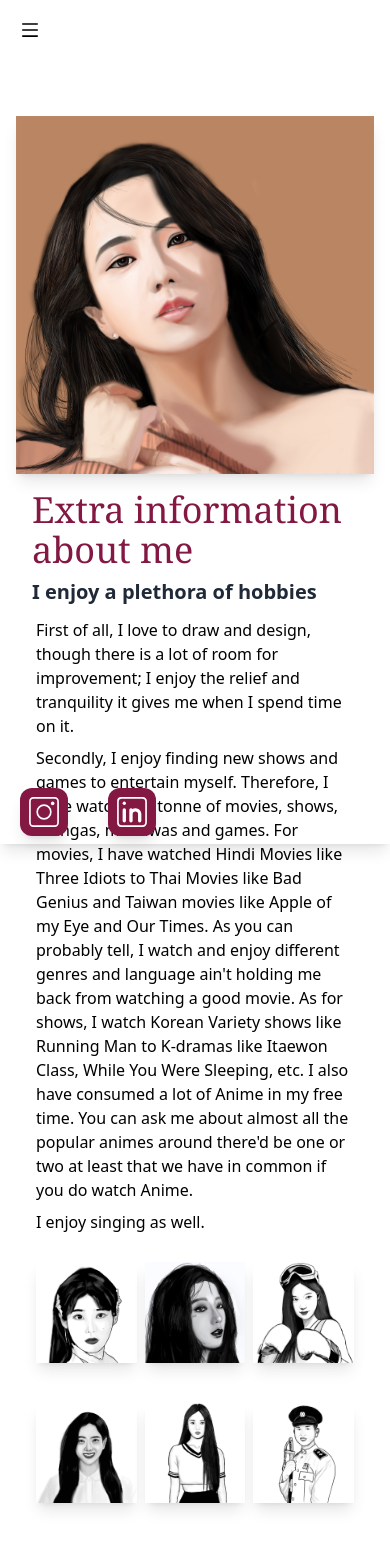
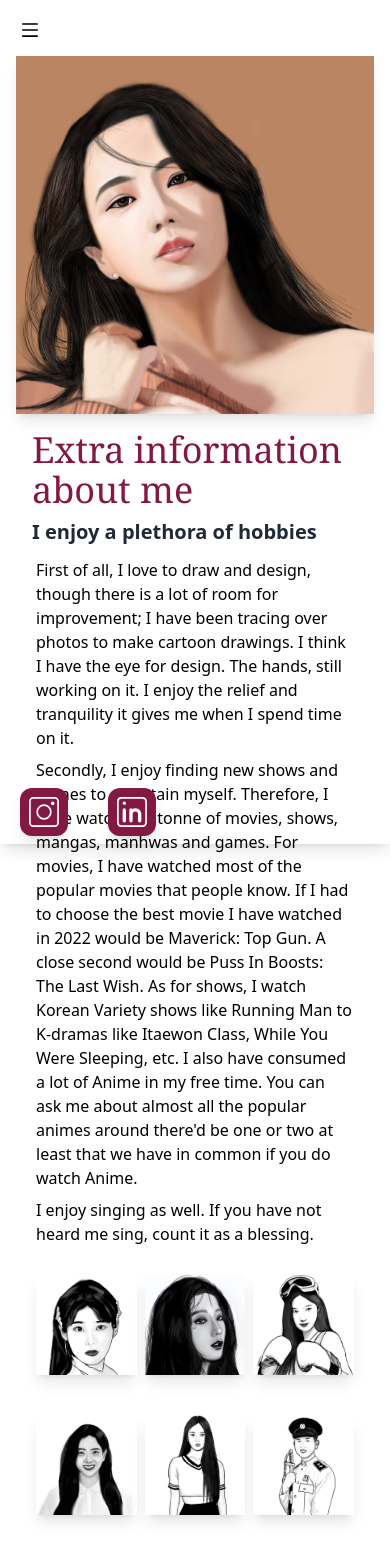
Before and after one commit to thantthiha-new/resume, a React (Create React App) app: page /info in a window 390 px wide. Shown: the top 1560 px of the page. Built offline with nearby package versions, Linux system fonts and the light colour scheme.

Commit message:
Mobile Friendly

```diff
--- a/src/components/Navibar.js
+++ b/src/components/Navibar.js
@@ -19,14 +19,14 @@ const Navibar = () => {
       <a title="Resume" href='https://drive.google.com/file/d/1WtYfdpnAINO46-uLmse_ruiYNQuGDOat/view?usp=share_link'target="_blank" rel="noopener noreferrer"><SideBarIcon icon={<IoNewspaperOutline size="30" />} /></a>
       <Link title="Extra Information" to='/info'><SideBarIcon icon={<HiOutlineInformationCircle size="32"/>} /></Link>
       </div>
-      <div onClick={handleNav} className=" md:hidden p-5 ">
+      <div onClick={handleNav} className="md:hidden p-5 fixed left-0 top-0 w-16 mb-2">
                 {!nav ?  <AiOutlineMenu size={20} /> : <AiOutlineClose size={20} /> }
       </div>
-      <div className={!nav ?  "fixed left-[-100%]": "fixed left-0 top-0 w-auto h-full p-2 border-r bg-white shadow-lg ease-in-out duration-100 sm:hidden"}>
-      <div>
+      <div className={!nav ?  "fixed left-[-100%]": "fixed left-0 top-10 w-16 h-full p-2 bg-transparent ease-in-out duration-100 md:hidden"}>
+      <div >
       <Link title="Home" to='/'><SideBarIcon icon={<AiFillHome size="28" />} /></Link>
       <Link title="Profile" to='/profile'><SideBarIcon icon={<CgProfile size="28" />} /></Link>
-      <a title="Resume" href='https://drive.google.com/file/d/1WtYfdpnAINO46-uLmse_ruiYNQuGDOat/view?usp=share_link'target="_blank" rel="noopener noreferrer"><SideBarIcon icon={<IoNewspaperOutline size="30" />} /></a>
+      <a title="Resume" href='https://drive.google.com/file/d/1WtYfdpnAINO46-uLmse_ruiYNQuGDOat/view?usp=share_link' target="_blank" rel="noopener noreferrer"><SideBarIcon icon={<IoNewspaperOutline size="30" />} /></a>
       <Link title="Extra Information" to='/info'><SideBarIcon icon={<HiOutlineInformationCircle size="32"/>} /></Link>
       </div>
       </div>
--- a/src/webpages/Information.jsx
+++ b/src/webpages/Information.jsx
@@ -21,23 +21,23 @@ function Information() {
             <p className='text-pink-900 font-serif text-4xl'>Extra information about me</p>
             <p className='md:text-xl sm:text-3xl text-xl font-bold py-2 text-gray-800'>I enjoy a plethora of hobbies</p>
             <p className='font-thin p-1'>
-                First of all, I love to draw and design, though there is a lot of room for improvement;
+                First of all, I love to draw and design, though there is a lot of room for improvement; I have been tracing over photos to make cartoon drawings.
+                I think I have the eye for design. The hands, still working on it.
                 I enjoy the relief and tranquility it gives me when I spend time on it.
             </p>
             <p className='font-thin p-1'>
                 Secondly, I enjoy finding new shows and games to entertain myself.
                 Therefore, I have watched a tonne of movies, shows, mangas, manhwas and games.
 
-                For movies, I have watched Hindi Movies like Three Idiots to Thai Movies like Bad Genius and Taiwan movies like Apple of my Eye and Our Times.
-                As you can probably tell, I watch and enjoy different genres and language ain't holding me back from watching a good movie.
+                For movies, I have watched most of the popular movies that people know. If I had to choose the best movie I have watched in 2022 would be Maverick: Top Gun.
+                A close second would be Puss In Boosts: The Last Wish.
 
                 As for shows, I watch Korean Variety shows like Running Man to K-dramas like Itaewon Class, While You Were Sleeping, etc. I also have consumed a lot of Anime in my free time.
                 You can ask me about almost all the popular animes around there'd be one or two at least that we have in common if you do watch Anime.
             </p>
             <p className='font-thin p-1'>
-                I enjoy singing as well.
+                I enjoy singing as well. If you have not heard me sing, count it as a blessing.
             </p>
-
         </div>
     </div>
     <section class="overflow-hidden text-gray-700  ">
--- a/src/webpages/Profile.jsx
+++ b/src/webpages/Profile.jsx
@@ -23,7 +23,7 @@ function Profile() {
     <div class="max-w-[1240px] mx-auto my-10 grid ">
     <p className='flex justify-center text-xl text-pink-900 font-sans font-bold'>Here are some technologies I am proficient with:</p>
     </div>
-  <div class="max-w-[1240px] mx-auto my-10 grid grid-cols-8 gap-4 ">
+  <div class="max-w-[1240px] mx-auto my-10 md:grid-cols-8 sm:grid grid-cols-2 gap-2">
   <div className='flex flex-col flex-nowrap bg-white-100 rounded-xl shadow-lg p-2 hover:animate-pulse'><SoftwareIcon icon={<SiTailwindcss size="50" />} /><p className='mx-auto font-thin md:text-xl'>Tailwind</p></div>
   <div className='flex flex-col flex-nowrap bg-white-100 rounded-xl shadow-lg p-2 hover:animate-pulse'><SoftwareIcon icon={<SiHtml5 size="50" />} /><p className='mx-auto font-thin md:text-xl'>HTML</p></div>
   <div className='flex flex-col flex-nowrap bg-white-100 rounded-xl shadow-lg p-2 hover:animate-pulse'><SoftwareIcon icon={<SiJavascript size="50" />} /><p className='mx-auto font-thin md:text-xl'>JavaScript</p></div>
```
